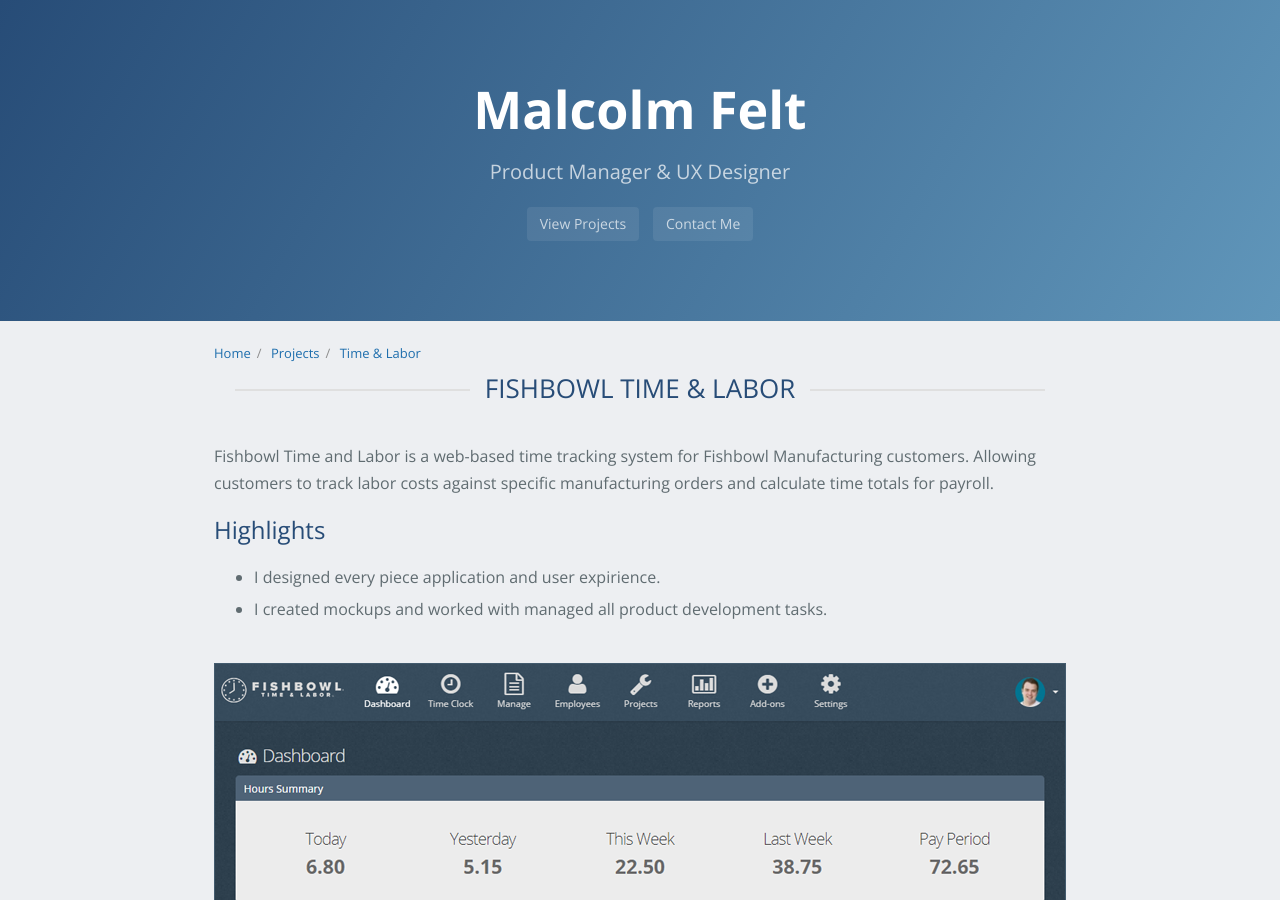
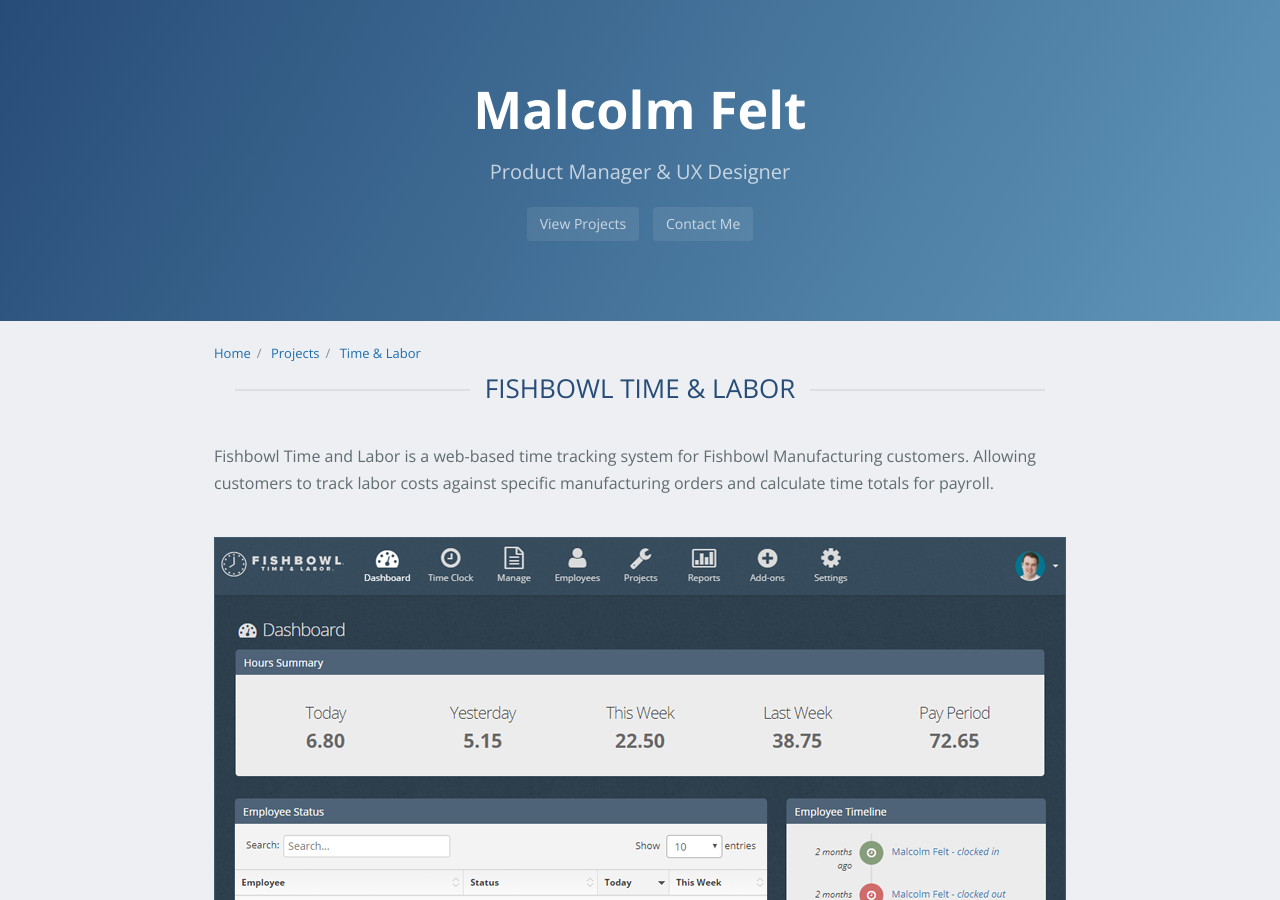
Before and after one commit to mfelt/mfelt.github.io, a Jekyll site: the page built from workforce.md, in a window 1280 px wide and 900 px high. Built offline with Jekyll 4.4.1, drawn with Linux system fonts in a browser that asks for light colours; nearby versions of some CDN libraries; our own code applies the rules of GitHub Pages for plain Markdown files.

Commit message:
Update workforce.md

```diff
--- a/workforce.md
+++ b/workforce.md
@@ -7,11 +7,6 @@
 {% include h2 text="Fishbowl Time & Labor" %}
 
 Fishbowl Time and Labor is a web-based time tracking system for Fishbowl Manufacturing customers. Allowing customers to track labor costs against specific manufacturing orders and calculate time totals for payroll.
-
-### Highlights
-
-- I designed every piece application and user expirience.
-- I created mockups and worked with managed all product development tasks.
 
 <p style="margin-top: 40px;"><img src="/assets/images/workforce2.png" alt="workforce2"></p>
 
```
